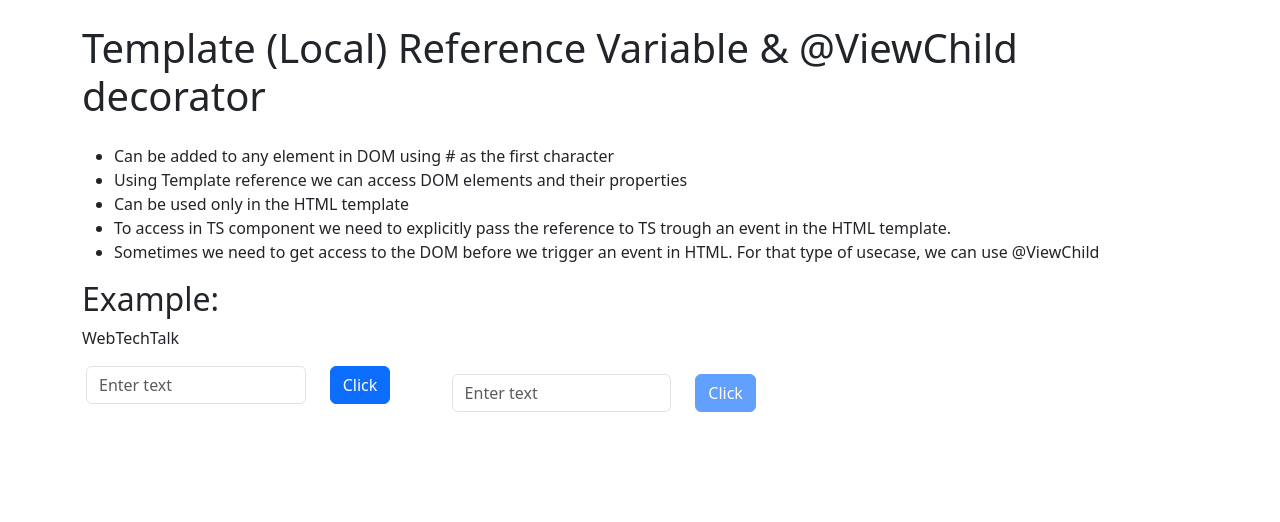
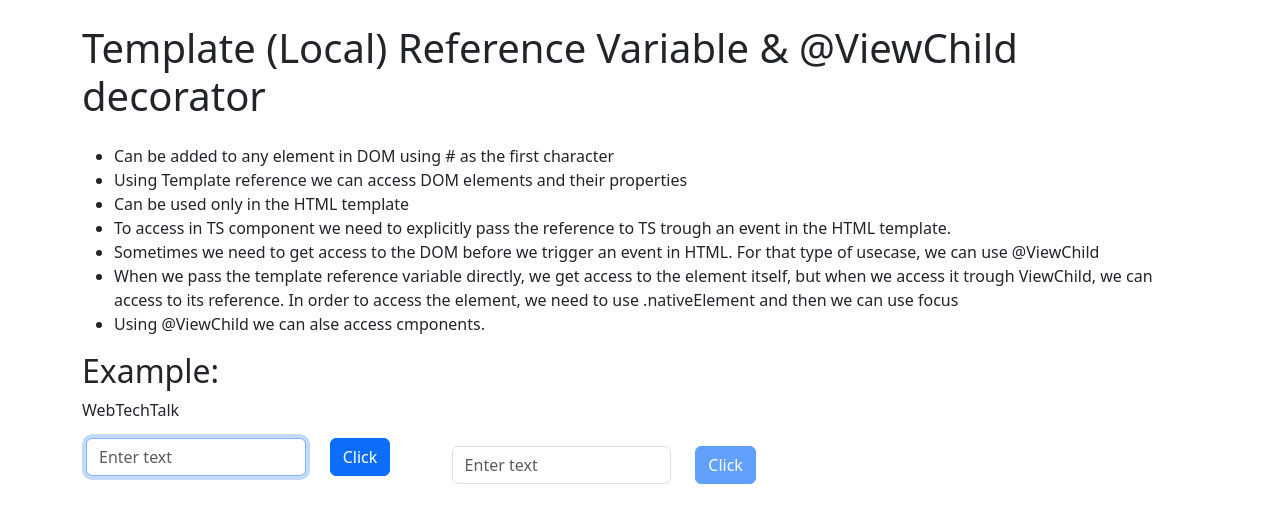
Before and after one commit to nkunic/angular-z2h-example-template-reference-viewchild, an Angular app: page / in a window 1280 px wide. Shown: the top 522 px of the page. Built offline with nearby package versions, Linux system fonts and the light colour scheme.

Commit message:
2 files modified

```diff
--- a/src/app/app.component.html
+++ b/src/app/app.component.html
@@ -17,6 +17,8 @@
       Sometimes we need to get access to the DOM before we trigger an event in
       HTML. For that type of usecase, we can use @ViewChild
     </li>
+    <li>When we pass the template reference variable directly, we get access to the element itself, but when we access it trough ViewChild, we can access to its reference. In order to access the element, we need to use .nativeElement and then we can use focus</li>
+    <li>Using @ViewChild we can alse access cmponents.</li>
   </ul>
 
   <h2>Example:</h2>
--- a/src/app/app.component.ts
+++ b/src/app/app.component.ts
@@ -1,11 +1,17 @@
-import { Component } from '@angular/core';
+import { Component, OnInit, ViewChild } from '@angular/core';
 
 @Component({
   selector: 'my-app',
   templateUrl: './app.component.html',
   styleUrls: ['./app.component.scss'],
 })
-export class AppComponent {
+export class AppComponent implements OnInit {
+  @ViewChild('myInput', { static: true }) myCustomInput;
+
+  ngOnInit() {
+    this.myCustomInput.nativeElement.focus();
+  }
+
   sendInput(input, channel) {
     // console.log(input);
     console.log(input.value);
```
